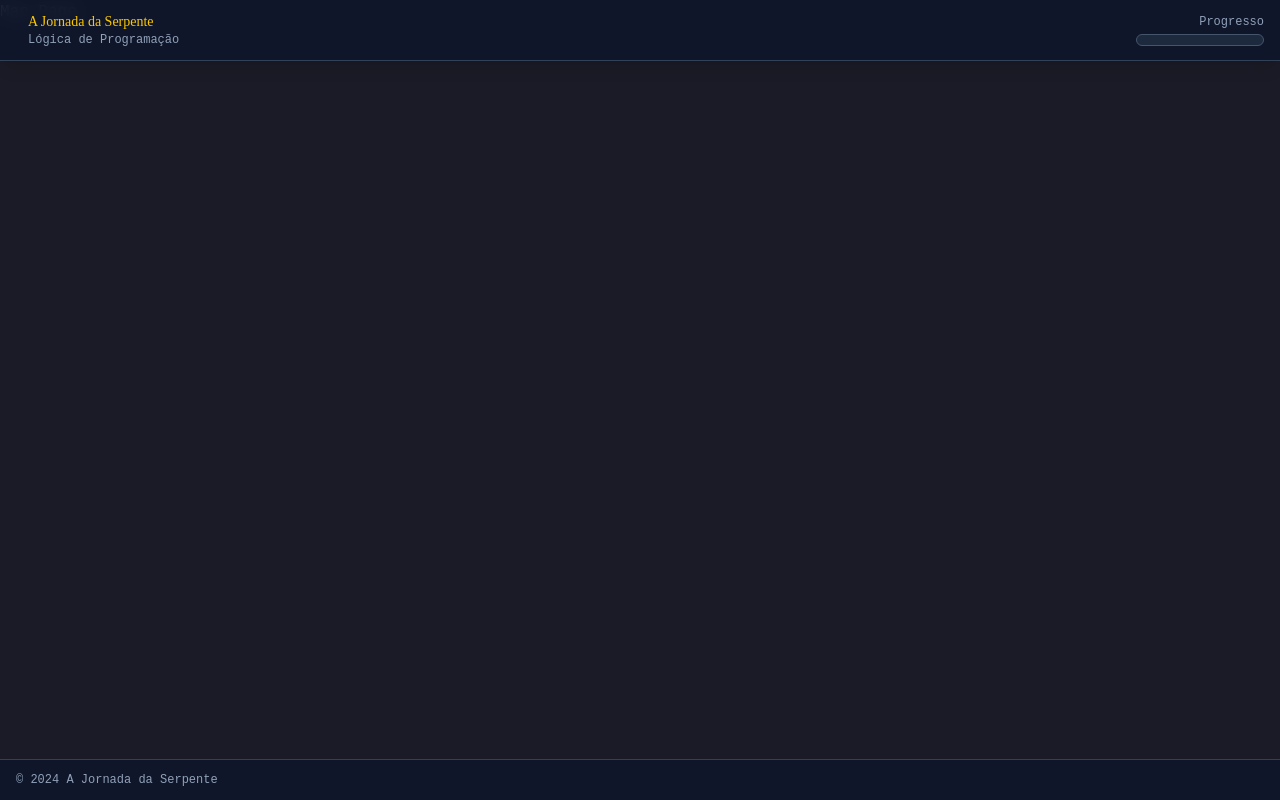
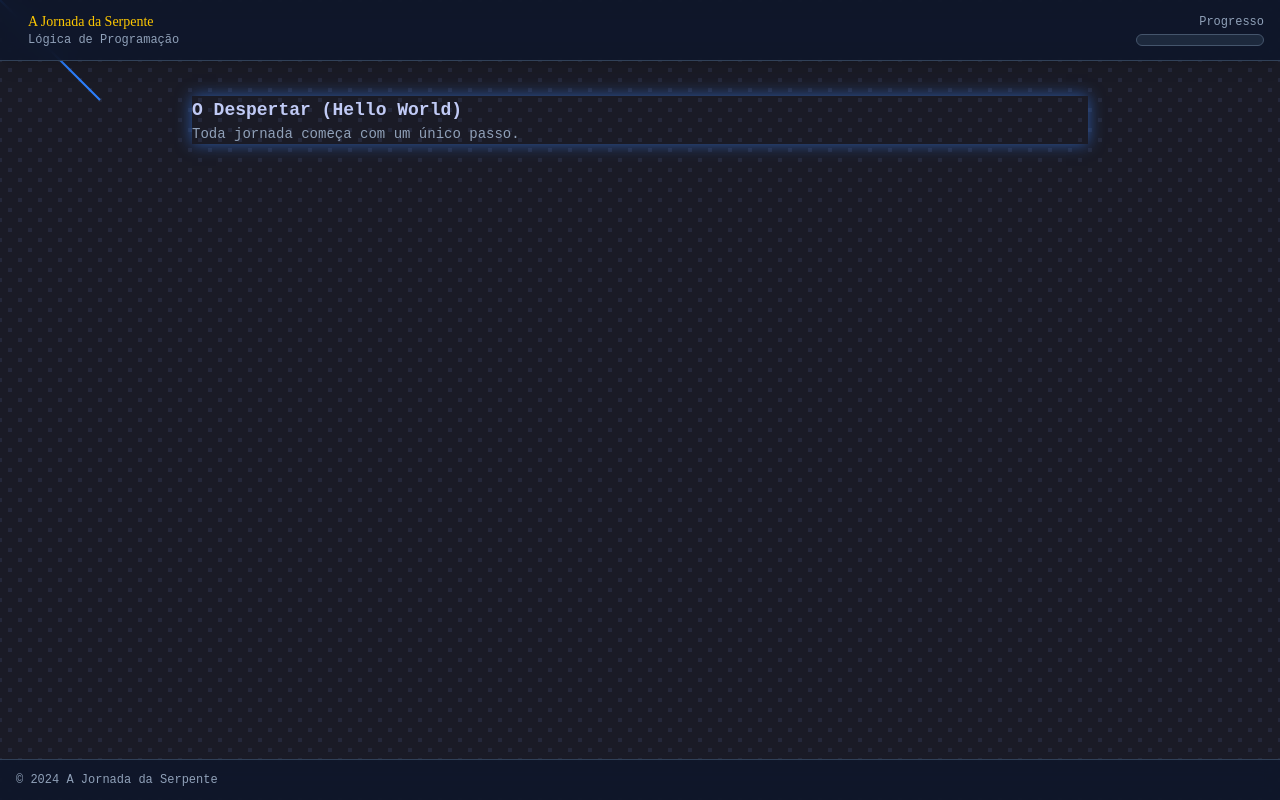
Before and after one commit to Velten1/game-refactor, a React (Vite) app: page / in a window 1280 px wide. Shown: the top 800 px of the page. Built offline with nearby package versions, Linux system fonts and the light colour scheme.

Commit message:
Add @fortawesome/react-fontawesome dependency and update Toast component for auto-close functionality; modify DefaultLayout and MapPage for improved layout structure.

```diff
--- a/package.json
+++ b/package.json
@@ -11,6 +11,7 @@
   },
   "dependencies": {
     "@fortawesome/free-solid-svg-icons": "^7.1.0",
+    "@fortawesome/react-fontawesome": "^3.1.1",
     "axios": "^1.13.4",
     "postcss": "^8.5.6",
     "react": "^19.2.4",
--- a/src/components/default-layout/DefaultLayout.tsx
+++ b/src/components/default-layout/DefaultLayout.tsx
@@ -8,7 +8,7 @@ interface DefaultLayoutProps {
 
 const DefaultLayout = ({ children }: DefaultLayoutProps) => {
   return (
-    <div className="min-h-screen flex flex-col bg-gradient-to-br from-light via-blue/20 to-light">
+    <div className="min-h-screen flex flex-col">
       <Hud />
       <main className="flex-1">
         {children}
--- a/src/components/toast/Toast.tsx
+++ b/src/components/toast/Toast.tsx
@@ -1,14 +1,49 @@
+import { useEffect } from "react";
+import { faTrophy } from "@fortawesome/free-solid-svg-icons";
+import { FontAwesomeIcon } from "@fortawesome/react-fontawesome";
 
+//toast message are ready
+//show toast message when level is completed
+//toast message should be hidden after 3 seconds
 
-const Toast = () => {
+//autoclose needs be true by default
+interface ToastProps {
+    show: boolean;
+    onClose: () => void;
+    autoClose?: boolean;
+}
+
+const Toast = ({ show, onClose, autoClose = true}: ToastProps) => {
+    useEffect(() => {
+        if (show) {
+            const timer = setTimeout(() => {
+                onClose();
+            }, autoClose ? 3000 : 0);
+            return () => clearTimeout(timer);
+        }
+    }, [show, autoClose, onClose]);
+
+    if (!show) return null;
+
     return (
-        <div id="victory-toast" className="fixed bottom-5 right-5 bg-green-600 text-white px-6 py-4 rounded shadow-2xl transform translate-y-24 transition-transform duration-300 z-[110] flex items-center gap-3">
-        <i className="fa-solid fa-trophy text-yellow-300 text-xl"></i>
-        <div>
-            <h4 className="font-bold text-sm">Nível Completado!</h4>
-            <p className="text-xs">O próximo desafio foi desbloqueado.</p>
+        //if show is true, remove the translate-y-24 class
+        //if show is false, add the translate-y-24 class
+        <div id="victory-toast" className={`fixed bottom-5 right-5
+            bg-green-600 text-white
+            px-6 py-4 rounded shadow-2xl
+            transform transition-transform duration-300
+            z-[110] flex items-center gap-3
+            ${show ? 'translate-y-0' : 'translate-y-24'}
+            `}
+            >
+            <div className="flex-shrink-0 text-xl mt-0.5">
+                <FontAwesomeIcon icon={faTrophy} />
+            </div>
+            <div>
+                <h4 className="font-bold text-sm">Nível Completado!</h4>
+                <p className="text-xs">O próximo desafio foi desbloqueado.</p>
+            </div>
         </div>
-    </div>
     )
 }
 
--- a/src/pages/MapPage.tsx
+++ b/src/pages/MapPage.tsx
@@ -1,9 +1,20 @@
-
 const MapPage = () => {
     return (
-        <div>
-            <h1>Map Page</h1>
+        <main className="map-container relative pt-24 pb-20 flex flex-col items-center">
+
+        <svg id="map-svg" className="absolute top-0 left-0 w-full h-full pointer-events-none z-0 overflow-visible">
+            <path id="path-line" className="path-line stroke-2 stroke-blue-500 stroke-opacity-70" d="M0 0 L100 100" />
+        </svg>
+
+        <div id="nodes-container" className="relative w-full max-w-4xl min-h-[1200px] mx-auto z-10">
+            <div id="level-1" className="level-node node-unlocked" style={{ left: '50%', top: '5%' }}>
+                <div className="node-content">
+                    <h2 className="text-lg font-bold">O Despertar (Hello World)</h2>
+                    <p className="text-sm text-slate-400">Toda jornada começa com um único passo.</p>
+                </div>
+            </div>
         </div>
+    </main>
     )
 }
 
```
Also changed, not shown: 1 other file (tests, documents, lock files or other folders).
